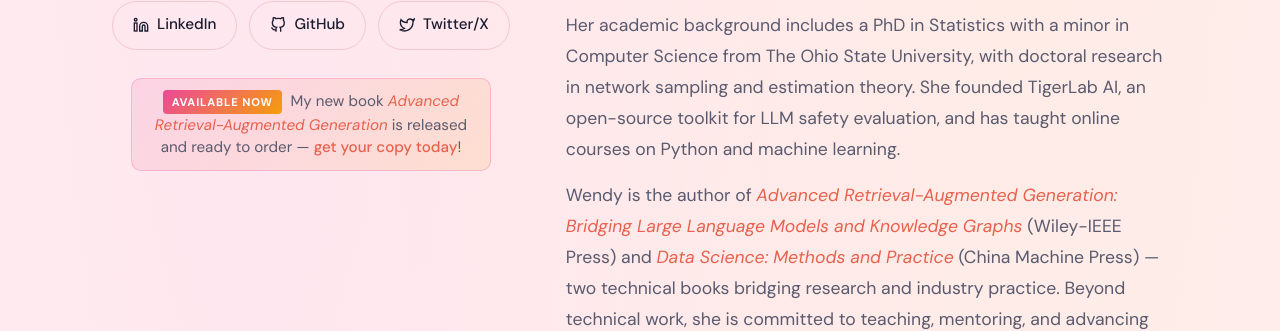
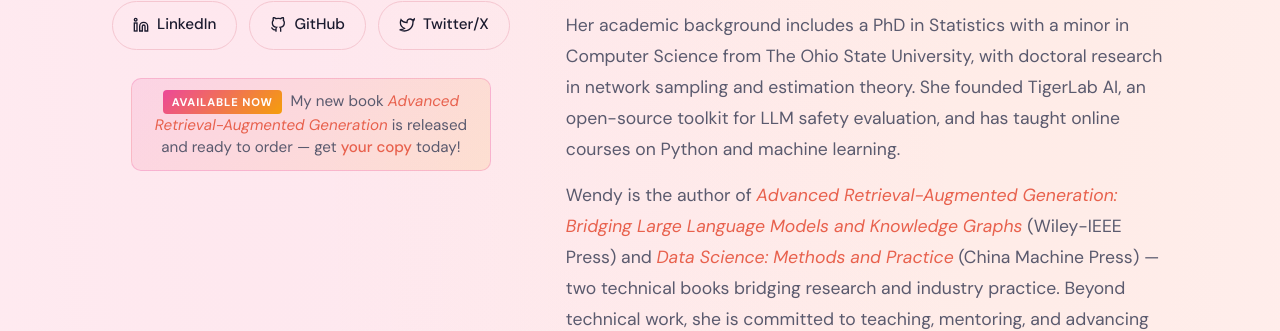
Before and after one commit to wendyran/wendyran.github.io, a Jekyll site: the page index.html, which Jekyll copies as it is, in a window 1280 px wide and 900 px high, scrolled down 344 px. Shown: the part 145-476 px from the top of the window. Built offline with Jekyll 4.4.1, drawn with Linux system fonts in a browser that asks for light colours; some web fonts are replaced.

Commit message:
Update index.html

```diff
--- a/index.html
+++ b/index.html
@@ -1052,7 +1052,7 @@
             </a>
         </div>
         <div class="preorder-banner">
-            <span class="preorder-new">Available Now</span> My new book <a href="https://www.amazon.com/Advanced-Retrieval-Augmented-Generation-Bridging-Knowledge/dp/1394374682" target="_blank" rel="noopener"><em>Advanced Retrieval-Augmented Generation</em></a> is released and ready to order — <a href="https://www.amazon.com/Advanced-Retrieval-Augmented-Generation-Bridging-Knowledge/dp/1394374682" target="_blank" rel="noopener">get your copy today</a>!
+            <span class="preorder-new">Available Now</span> My new book <a href="https://www.amazon.com/Advanced-Retrieval-Augmented-Generation-Bridging-Knowledge/dp/1394374682" target="_blank" rel="noopener"><em>Advanced Retrieval-Augmented Generation</em></a> is released and ready to order — get <a href="https://www.amazon.com/Advanced-Retrieval-Augmented-Generation-Bridging-Knowledge/dp/1394374682" target="_blank" rel="noopener"> your copy</a> today!
         </div>
     </div>
     <div class="hero-text">
```
